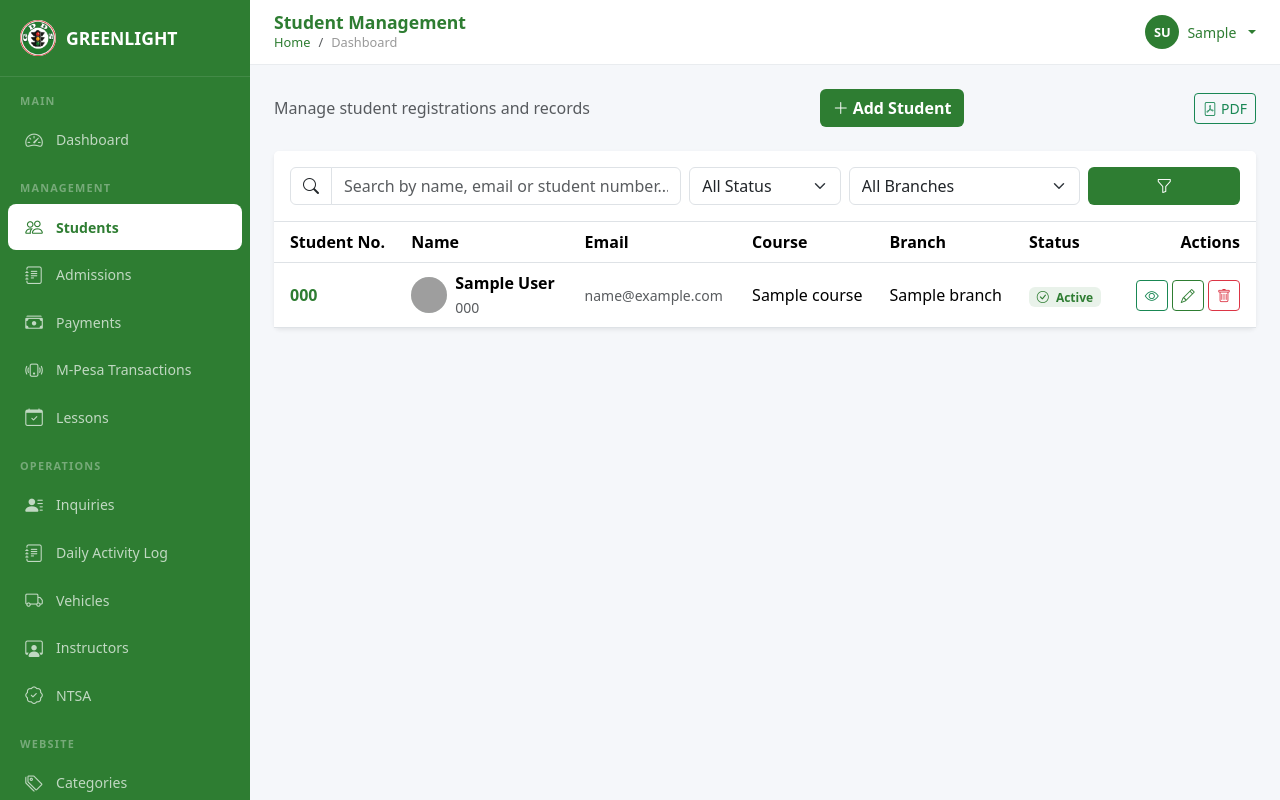
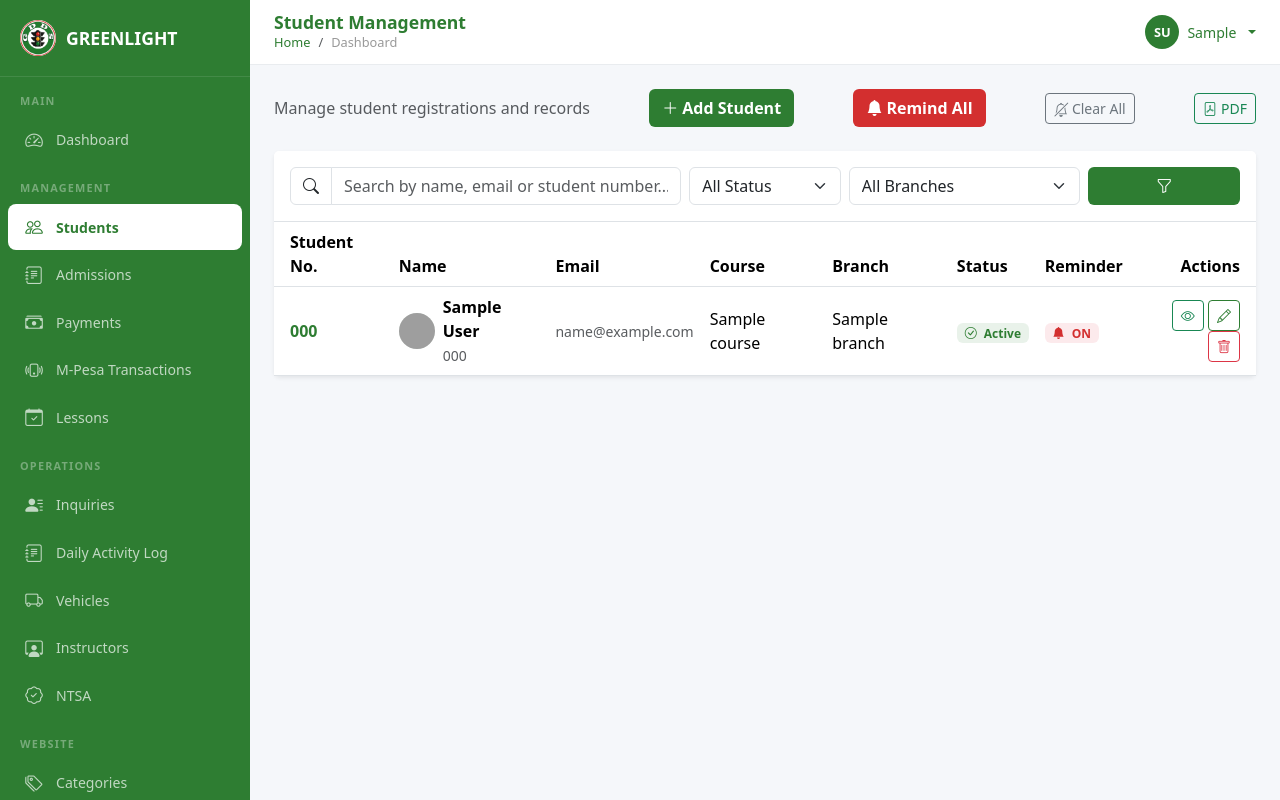
Before and after one commit to mbuguam443/greenlightdriving, a Django app: page /students/list/ in a window 1280 px wide. Run offline with Django 4.2, Linux system fonts and the light colour scheme; a user stored in the database is signed in; tables that the repository leaves empty hold one stand-in row (values such as "Sample post"); data that the repository does not hold is empty; grey boxes are pictures that could not be loaded.

Commit message:
feat: add Remind All and Clear All buttons to custom admin student list

```diff
--- a/students/urls.py
+++ b/students/urls.py
@@ -11,5 +11,7 @@ urlpatterns = [
     path('<int:pk>/delete/', views.StudentDeleteView.as_view(), name='delete'),
     path('<int:pk>/generate-lessons/', views.GenerateLessonsView.as_view(), name='generate_lessons'),
     path('<int:pk>/toggle-reminder/', views.ToggleReminderView.as_view(), name='toggle_reminder'),
+    path('remind-all/', views.RemindAllView.as_view(), name='remind_all'),
+    path('clear-reminders/', views.ClearAllRemindersView.as_view(), name='clear_reminders'),
     path('<int:student_pk>/enrollments/create/', views.StudentEnrollmentCreateView.as_view(), name='enrollment_create'),
 ]
--- a/students/views.py
+++ b/students/views.py
@@ -310,3 +310,38 @@ class ToggleReminderView(StaffTestMixin, View):
 
         messages.success(request, f'Payment reminder {status} for {student.user.full_name}.')
         return redirect('students:detail', pk=student.pk)
+
+
+class RemindAllView(StaffTestMixin, View):
+    def get(self, request):
+        from student_portal.models import Notification
+        ids = [s.id for s in Student.objects.all() if s.balance > 0]
+        students = list(Student.objects.filter(id__in=ids))
+        count = len(students)
+        Student.objects.filter(id__in=ids).update(payment_reminder=True)
+
+        existing = set(
+            Notification.objects.filter(student_id__in=ids, title='Payment Reminder', is_read=False)
+            .values_list('student_id', flat=True)
+        )
+        notifications = [
+            Notification(
+                student=s,
+                title='Payment Reminder',
+                message=f'Your outstanding balance is KES {s.balance:,.0f}. Please clear it to proceed with lessons and exams.',
+                notification_type='payment',
+            )
+            for s in students if s.id not in existing
+        ]
+        if notifications:
+            Notification.objects.bulk_create(notifications)
+
+        messages.success(request, f'Payment reminder enabled for {count} student(s) with an outstanding balance.')
+        return redirect('students:list')
+
+
+class ClearAllRemindersView(StaffTestMixin, View):
+    def get(self, request):
+        Student.objects.update(payment_reminder=False)
+        messages.success(request, 'Payment reminders cleared for all students.')
+        return redirect('students:list')
--- a/templates/students/student_list.html
+++ b/templates/students/student_list.html
@@ -12,6 +12,14 @@
     </div>
     <a href="{% url 'students:create' %}" class="btn fw-semibold text-white" style="background-color: #2E7D32;">
         <i class="bi bi-plus-lg me-1"></i>Add Student
+    </a>
+    <a href="{% url 'students:remind_all' %}" class="btn fw-semibold text-white" style="background-color: #D32F2F;"
+       onclick="return confirm('Enable the payment reminder (red balance banner) for ALL students with an outstanding balance?');">
+        <i class="bi bi-bell-fill me-1"></i>Remind All
+    </a>
+    <a href="{% url 'students:clear_reminders' %}" class="btn btn-sm btn-outline-secondary"
+       onclick="return confirm('Turn OFF payment reminders for all students?');">
+        <i class="bi bi-bell-slash me-1"></i>Clear All
     </a>
     <a href="{% url 'reports:pdf_students' %}?search={{ search_query|default:'' }}&status={{ current_status|default:'' }}" class="btn btn-sm btn-outline-success"><i class="bi bi-file-pdf me-1"></i>PDF</a>
 </div>
@@ -61,6 +69,7 @@
                         <th>Course</th>
                         <th>Branch</th>
                         <th>Status</th>
+                        <th>Reminder</th>
                         <th class="text-end pe-3">Actions</th>
                     </tr>
                 </thead>
@@ -114,6 +123,17 @@
                                 </span>
                             {% endif %}
                         </td>
+                        <td>
+                            {% if student.payment_reminder %}
+                                <span class="badge" style="background-color: rgba(220,53,69,0.1); color: #D32F2F;">
+                                    <i class="bi bi-bell-fill me-1"></i> ON
+                                </span>
+                            {% else %}
+                                <span class="badge bg-secondary bg-opacity-10 text-secondary">
+                                    <i class="bi bi-bell me-1"></i> OFF
+                                </span>
+                            {% endif %}
+                        </td>
                         <td class="text-end pe-3">
                             <a href="{% url 'students:detail' student.pk %}" class="btn btn-sm btn-outline-success" title="View">
                                 <i class="bi bi-eye"></i>
@@ -128,7 +148,7 @@
                     </tr>
                     {% empty %}
                     <tr>
-                        <td colspan="7" class="text-center py-5">
+                        <td colspan="8" class="text-center py-5">
                             <div class="text-muted">
                                 <i class="bi bi-people display-4 d-block mb-3"></i>
                                 <p class="mb-2">No students found</p>
```
